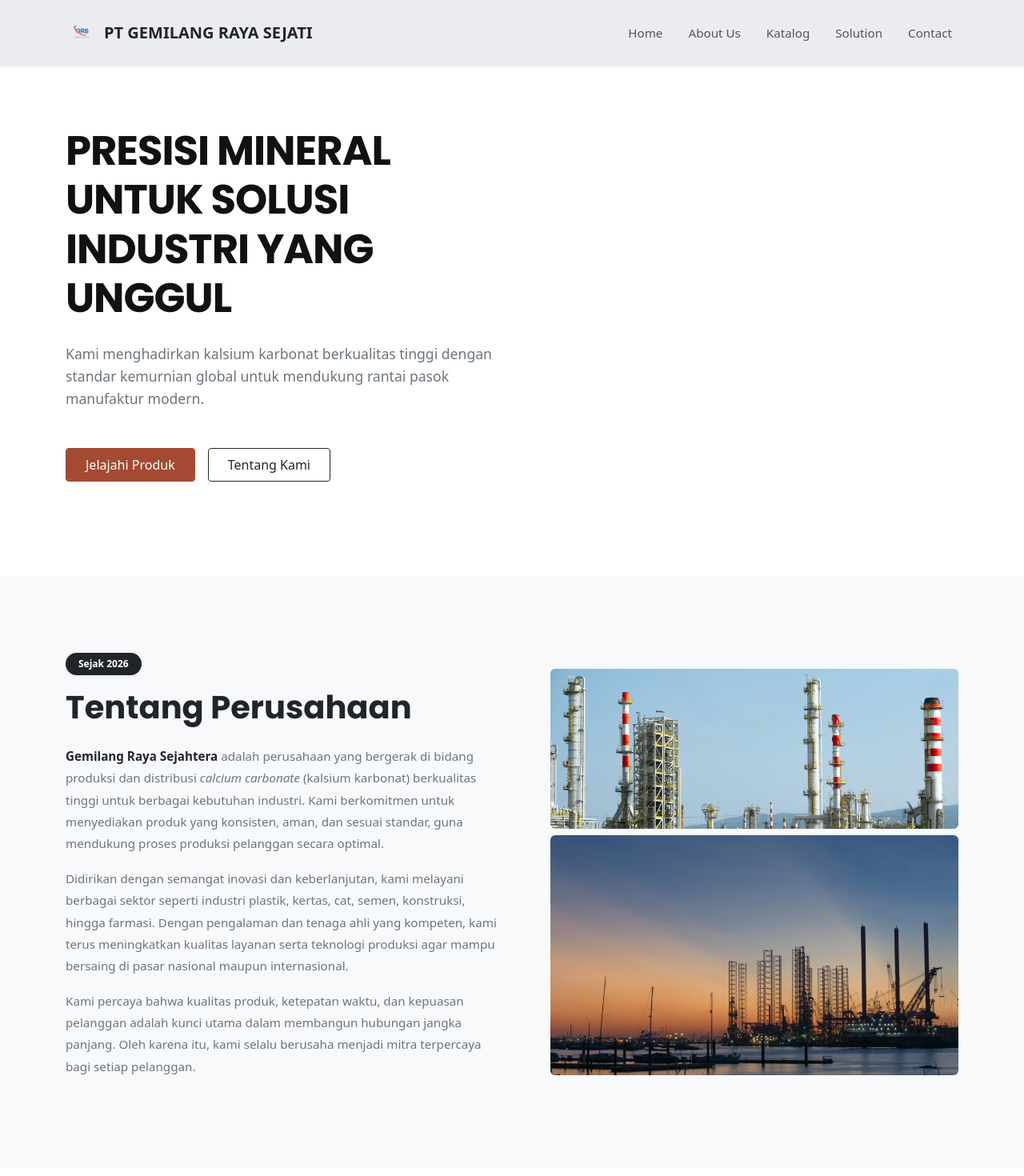
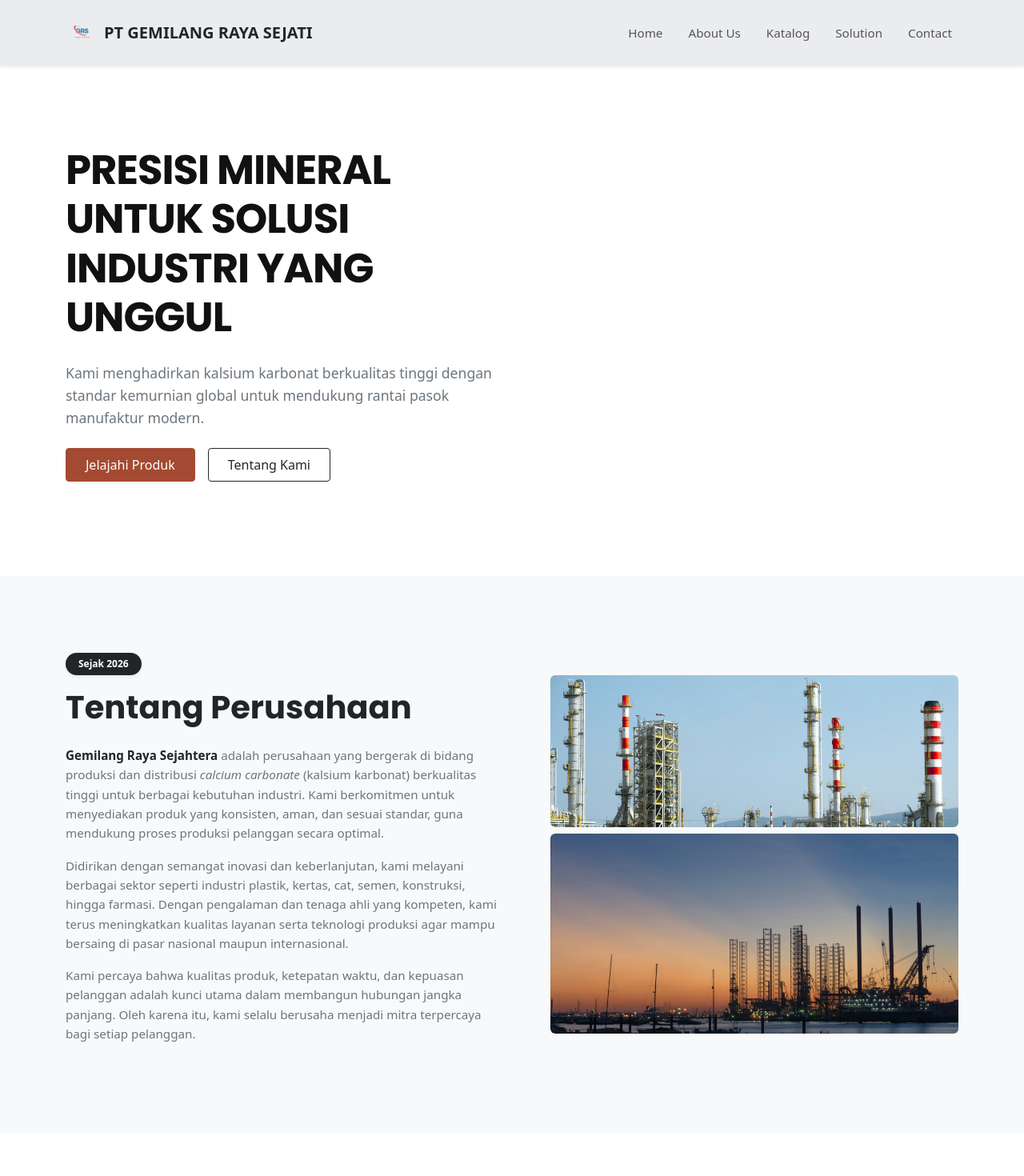
Before and after one commit to satriafzal/company_profile_GRS, a Vue app: page / in a window 1280 px wide. Shown: the top 1470 px of the page at 80% size. Built offline with nearby package versions, Linux system fonts and the light colour scheme.

Commit message:
update home page

```diff
--- a/src/views/HomeView.vue
+++ b/src/views/HomeView.vue
@@ -5,7 +5,7 @@
       <div class="container">
         <div class="row">
           <div class="col-lg-8" data-aos="fade-up">
-            <h1 class="hero-title fw-bold text-uppercase mt-4">
+            <h1 class="hero-title fw-bold text-uppercase mt-5">
               Presisi Mineral <br>
               Untuk Solusi <br>
               Industri Yang <br>
@@ -15,8 +15,8 @@
               Kami menghadirkan kalsium karbonat berkualitas tinggi dengan standar kemurnian global untuk mendukung
               rantai pasok manufaktur modern.
             </p>
-            <div class="mt-5 d-flex gap-3">
-              <a href="#produk" class="btn btn-primary-custom px-4 py-2 rounded-1 fw-medium">
+            <div class="mt-4 d-flex gap-3">
+              <a href="#katalog" class="btn btn-primary-custom px-4 py-2 rounded-1 fw-medium">
                 Jelajahi Produk
               </a>
               <a href="#about" class="btn btn-outline-dark px-4 py-2 rounded-1 fw-medium">
@@ -30,39 +30,40 @@
 
     <section id="about" class="about-section py-5">
       <div class="container py-5">
+
         <div class="row align-items-center">
 
-          <div class="col-lg-6 mb-5 mb-lg-0" data-aos="fade-right">
+          <div class="col-lg-6 mb-5 mb-lg-0 order-2 order-lg-1" data-aos="fade-right">
             <span class="badge bg-dark rounded-pill px-3 py-2 mb-3 shadow-sm">Sejak 2026</span>
             <h2 class="fw-bold mb-4 display-6">Tentang Perusahaan</h2>
 
-            <p class="text-secondary" style="line-height: 1.8;">
+            <p class="text-secondary" style="line-height: 1.6;">
               <strong class="text-dark">Gemilang Raya Sejahtera</strong> adalah perusahaan yang bergerak di bidang
               produksi dan distribusi <em>calcium carbonate</em> (kalsium karbonat) berkualitas tinggi untuk berbagai
               kebutuhan industri. Kami berkomitmen untuk menyediakan produk yang konsisten, aman, dan sesuai standar,
               guna mendukung proses produksi pelanggan secara optimal.
             </p>
-            <p class="text-secondary" style="line-height: 1.8;">
+            <p class="text-secondary" style="line-height: 1.6;">
               Didirikan dengan semangat inovasi dan keberlanjutan, kami melayani berbagai sektor seperti industri
               plastik, kertas, cat, semen, konstruksi, hingga farmasi. Dengan pengalaman dan tenaga ahli yang kompeten,
               kami terus meningkatkan kualitas layanan serta teknologi produksi agar mampu bersaing di pasar nasional
               maupun internasional.
             </p>
-            <p class="text-secondary" style="line-height: 1.8;">
+            <p class="text-secondary" style="line-height: 1.6;">
               Kami percaya bahwa kualitas produk, ketepatan waktu, dan kepuasan pelanggan adalah kunci utama dalam
               membangun hubungan jangka panjang. Oleh karena itu, kami selalu berusaha menjadi mitra terpercaya bagi
               setiap pelanggan.
             </p>
           </div>
 
-          <div class="col-lg-6 ps-lg-5" data-aos="fade-left">
+          <div class="col-lg-6 ps-lg-5 mb-4 mb-lg-0 order-1 order-lg-2" data-aos="fade-left" data-aos-delay="200">
             <div class="d-flex flex-column gap-2">
               <img
                 src="/image/about.jpg"
-                class="img-fluid rounded" alt="Silo Industri" style="height: 200px; object-fit: cover;">
+                class="img-fluid rounded" alt="Silo Industri" style="height: 190px; object-fit: cover;">
               <img
                 src="/image/about2.jpg"
-                class="img-fluid rounded" alt="Interior Pabrik" style="height: 300px; object-fit: cover;">
+                class="img-fluid rounded" alt="Interior Pabrik" style="height: 250px; object-fit: cover;">
             </div>
           </div>
 
@@ -92,7 +93,8 @@
               <img src="/image/mask_group1.png" alt="Raw Material" class="product-img">
               <div class="card-overlay p-4">
                 <h4 class="text-white fw-bold mb-2">Calsium Carbonate<br>Raw Material</h4>
-                <p class="text-white-50 fst-italic fs-6">Lorem ipsum dolor sit amet do ut labore et incididunt sit eiusmod tempor magna.</p>
+                <p class="text-white-50 fst-italic fs-6">Lorem ipsum dolor sit amet do ut labore et incididunt sit
+                  eiusmod tempor magna.</p>
               </div>
             </div>
           </div>
@@ -102,7 +104,8 @@
               <img src="/image/mask_group2.png" alt="Coarse" class="product-img">
               <div class="card-overlay p-4">
                 <h4 class="text-white fw-bold mb-2">Calsium Carbonate<br>Coarse</h4>
-                <p class="text-white-50 fst-italic fs-6">Lorem ipsum dolor sit amet do ut labore et incididunt sit eiusmod tempor magna.</p>
+                <p class="text-white-50 fst-italic fs-6">Lorem ipsum dolor sit amet do ut labore et incididunt sit
+                  eiusmod tempor magna.</p>
               </div>
             </div>
           </div>
@@ -112,7 +115,8 @@
               <img src="/image/mask_group3.png" alt="Powder" class="product-img">
               <div class="card-overlay p-4">
                 <h4 class="text-white fw-bold mb-2">Calsium Carbonate<br>Powder</h4>
-                <p class="text-white-50 fst-italic fs-6">Lorem ipsum dolor sit amet do ut labore et incididunt sit eiusmod tempor magna.</p>
+                <p class="text-white-50 fst-italic fs-6">Lorem ipsum dolor sit amet do ut labore et incididunt sit
+                  eiusmod tempor magna.</p>
               </div>
             </div>
           </div>
@@ -122,7 +126,8 @@
               <img src="/image/mask_group4.png" alt="Consultation" class="product-img">
               <div class="card-overlay p-4">
                 <h4 class="text-white fw-bold mb-2">Consultation &<br>Custom Needs</h4>
-                <p class="text-white-50 fst-italic fs-6">Lorem ipsum dolor sit amet do ut labore et incididunt sit eiusmod tempor magna.</p>
+                <p class="text-white-50 fst-italic fs-6">Lorem ipsum dolor sit amet do ut labore et incididunt sit
+                  eiusmod tempor magna.</p>
               </div>
             </div>
           </div>
@@ -232,13 +237,8 @@
               <div class="map-wrapper mt-4">
                 <iframe
                   src="https://www.google.com/maps/embed?pb=!1m18!1m12!1m3!1d3960.5225092883024!2d111.48998909999999!3d-6.947521999999999!2m3!1f0!2f0!3f0!3m2!1i1024!2i768!4f13.1!3m3!1m2!1s0x2e776be22d3b9ab1%3A0x193570b25620cd89!2sPT.GEMILANG%20RAYA%20SEJAHTERA!5e0!3m2!1sid!2sid!4v1779003029083!5m2!1sid!2sid"
-                  width="100%"
-                  height="250"
-                  style="border:0;"
-                  allowfullscreen
-                  loading="lazy"
-                  referrerpolicy="no-referrer-when-downgrade"
-                  class="custom-map-iframe">
+                  width="100%" height="250" style="border:0;" allowfullscreen loading="lazy"
+                  referrerpolicy="no-referrer-when-downgrade" class="custom-map-iframe">
                 </iframe>
               </div>
 
@@ -253,5 +253,5 @@
 </template>
 
 <style scoped>
-  @import '@/assets/style/Home.css';
+@import '@/assets/style/Home.css';
 </style>
```
